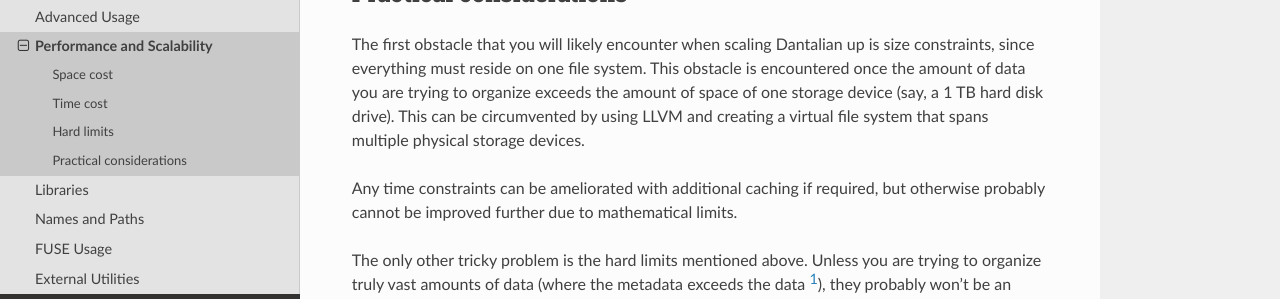
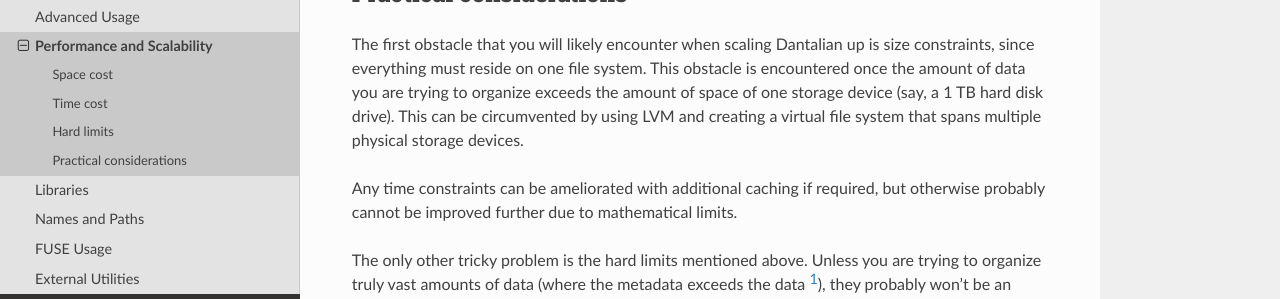
Before and after one commit to darkfeline/dantalian, a Sphinx documentation site: the page built from doc/user/scale.rst, in a window 1280 px wide and 900 px high, scrolled down 752 px. Shown: the part 249-548 px from the top of the window. Built offline with Sphinx 7.4.7 and the Read the Docs theme 2.0.0, drawn with Linux system fonts in a browser that asks for light colours.

Commit message:
Fix typos

```diff
--- a/doc/user/library.rst
+++ b/doc/user/library.rst
@@ -104,7 +104,7 @@ it with Dantalian instead of using ``dantalian convert``.
 Because converted directories are all kept in one location, no two
 converted directories may have the same name.  However, the name of
 the directory Dantalian keeps track of and the name of the symbolic
-link that the user interacts with are independent of eac hoterh.
+link that the user interacts with are independent of each other.
 Thus, if there's a naming conflict, the actual directory can be
 renamed, and the symbolic links follow the naming rules as above.
 
--- a/doc/user/scale.rst
+++ b/doc/user/scale.rst
@@ -53,7 +53,7 @@ The first obstacle that you will likely encounter when scaling Dantalian
 up is size constraints, since everything must reside on one file system.
 This obstacle is encountered once the amount of data you are trying to
 organize exceeds the amount of space of one storage device (say, a 1 TB
-hard disk drive).  This can be circumvented by using LLVM and creating a
+hard disk drive).  This can be circumvented by using LVM and creating a
 virtual file system that spans multiple physical storage devices.
 
 Any time constraints can be ameliorated with additional caching if
```
